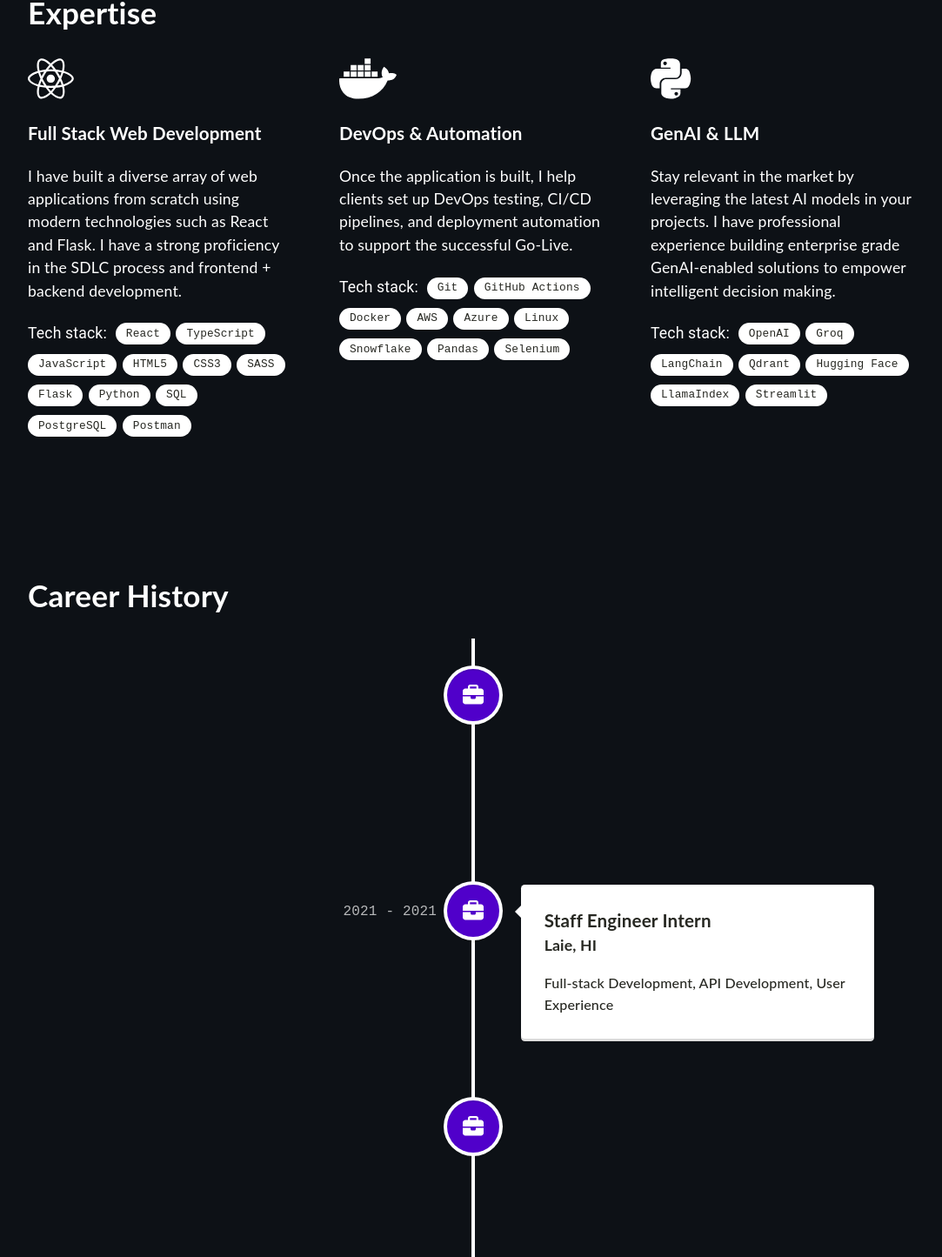
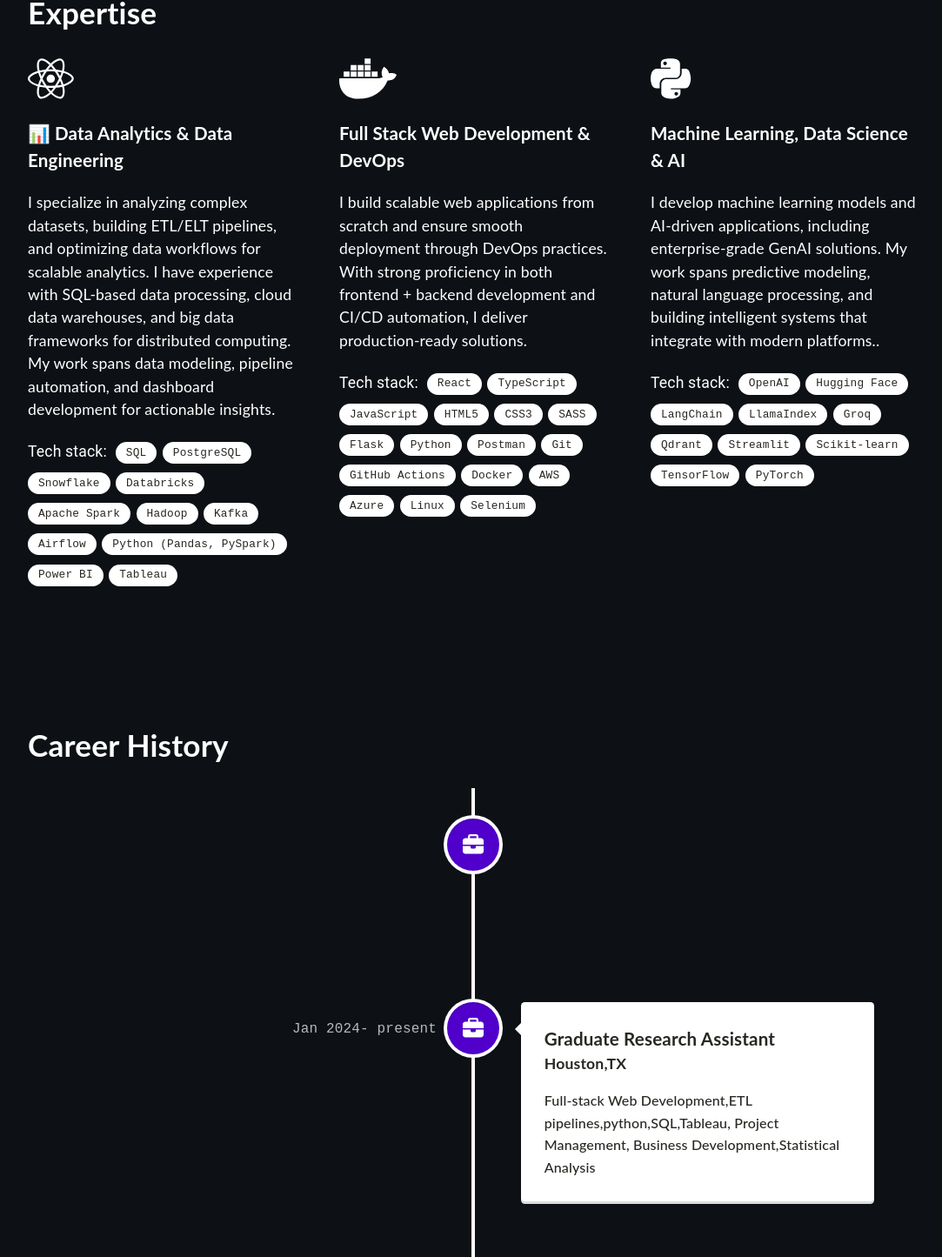
Before and after one commit to NAVYAMADHURI-BAGIREDDY/react-portfolio-template, a React (Create React App) app: page / in a window 1280 px wide. Shown: the part 928-2373 px from the top of the page at 87% size, without its empty margins (96-1179 px from the left). Built offline with nearby package versions, Linux system fonts and the light colour scheme.

Commit message:
timeline changes

```diff
--- a/src/components/Expertise.tsx
+++ b/src/components/Expertise.tsx
@@ -6,6 +6,20 @@
 import '../assets/styles/Expertise.scss';
 
 const labelsFirst = [
+    "SQL",
+    "PostgreSQL",
+    "Snowflake",
+    "Databricks",
+    "Apache Spark",
+    "Hadoop",
+    "Kafka",
+    "Airflow",
+    "Python (Pandas, PySpark)",
+    "Power BI",
+    "Tableau"
+];
+
+const labelsSecond = [
     "React",
     "TypeScript",
     "JavaScript",
@@ -14,31 +28,27 @@
     "SASS",
     "Flask",
     "Python",
-    "SQL",
-    "PostgreSQL",
-    "Postman"
-];
-
-const labelsSecond = [
+    "Postman",
     "Git",
     "GitHub Actions",
     "Docker",
     "AWS",
     "Azure",
     "Linux",
-    "Snowflake",
-    "Pandas",
-    "Selenium",
+    "Selenium"
 ];
 
 const labelsThird = [
     "OpenAI",
+    "Hugging Face",
+    "LangChain",
+    "LlamaIndex",
     "Groq",
-    "LangChain",
     "Qdrant",
-    "Hugging Face",
-    "LlamaIndex",
     "Streamlit",
+    "Scikit-learn",
+    "TensorFlow",
+    "PyTorch"
 ];
 
 function Expertise() {
@@ -49,8 +59,8 @@
             <div className="skills-grid">
                 <div className="skill">
                     <FontAwesomeIcon icon={faReact} size="3x"/>
-                    <h3>Full Stack Web Development</h3>
-                    <p>I have built a diverse array of web applications from scratch using modern technologies such as React and Flask. I have a strong proficiency in the SDLC process and frontend + backend development.</p>
+                    <h3>📊 Data Analytics & Data Engineering</h3>
+                    <p>I specialize in analyzing complex datasets, building ETL/ELT pipelines, and optimizing data workflows for scalable analytics. I have experience with SQL-based data processing, cloud data warehouses, and big data frameworks for distributed computing. My work spans data modeling, pipeline automation, and dashboard development for actionable insights.</p>
                     <div className="flex-chips">
                         <span className="chip-title">Tech stack:</span>
                         {labelsFirst.map((label, index) => (
@@ -61,8 +71,8 @@
 
                 <div className="skill">
                     <FontAwesomeIcon icon={faDocker} size="3x"/>
-                    <h3>DevOps & Automation</h3>
-                    <p>Once the application is built, I help clients set up DevOps testing, CI/CD pipelines, and deployment automation to support the successful Go-Live.</p>
+                    <h3>Full Stack Web Development & DevOps</h3>
+                    <p>I build scalable web applications from scratch and ensure smooth deployment through DevOps practices. With strong proficiency in both frontend + backend development and CI/CD automation, I deliver production-ready solutions.</p>
                     <div className="flex-chips">
                         <span className="chip-title">Tech stack:</span>
                         {labelsSecond.map((label, index) => (
@@ -73,8 +83,8 @@
 
                 <div className="skill">
                     <FontAwesomeIcon icon={faPython} size="3x"/>
-                    <h3>GenAI & LLM</h3>
-                    <p>Stay relevant in the market by leveraging the latest AI models in your projects. I have professional experience building enterprise grade GenAI-enabled solutions to empower intelligent decision making.</p>
+                    <h3>Machine Learning, Data Science & AI</h3>
+                    <p>I develop machine learning models and AI-driven applications, including enterprise-grade GenAI solutions. My work spans predictive modeling, natural language processing, and building intelligent systems that integrate with modern platforms..</p>
                     <div className="flex-chips">
                         <span className="chip-title">Tech stack:</span>
                         {labelsThird.map((label, index) => (
--- a/src/components/Main.tsx
+++ b/src/components/Main.tsx
@@ -20,7 +20,8 @@
             <a href="https://www.linkedin.com/in/navyamadhuri/" target="_blank" rel="noreferrer"><LinkedInIcon/></a>
           </div>
           <h1>Navya Madhuri</h1>
-          <p>Transforming Data into Insights & Intelligent Solutions | Data Science • Machine Learning • AI • Full Stack Engineering</p>
+          <p>Transforming Data into Insights & Intelligent Solutions | Data Analyst Data Engineer
+            | Machine Learning • AI • Full Stack Engineering</p>
 
           <div className="mobile_social_icons">
             <a href="https://github.com/NAVYAMADHURI-BAGIREDDY" target="_blank" rel="noreferrer"><GitHubIcon/></a>
--- a/src/components/Timeline.tsx
+++ b/src/components/Timeline.tsx
@@ -12,6 +12,17 @@
       <div className="items-container">
         <h1>Career History</h1>
         <VerticalTimeline>
+        <VerticalTimelineElement
+            className="vertical-timeline-element--work"
+            contentStyle={{ background: 'white', color: 'rgb(39, 40, 34)' }}
+            contentArrowStyle={{ borderRight: '7px solid  white' }}
+            date=" Jan 2024- Dec 2025"
+            iconStyle={{ background: '#5000ca', color: 'rgb(39, 40, 34)' }}
+            icon={<FontAwesomeIcon icon={faBriefcase} />}
+          >
+            <h3 className="vertical-timeline-element-title">Masters in Engineering Data science - CGPA:3.92</h3>
+            <h4 className="vertical-timeline-element-subtitle">University of Houston</h4>
+          </VerticalTimelineElement>
           <VerticalTimelineElement
             className="vertical-timeline-element--work"
             contentStyle={{ background: 'white', color: 'rgb(39, 40, 34)' }}
@@ -20,35 +31,35 @@
             iconStyle={{ background: '#5000ca', color: 'rgb(39, 40, 34)' }}
             icon={<FontAwesomeIcon icon={faBriefcase} />}
           >
-            <h3 className="vertical-timeline-element-title">Technology Consultant</h3>
-            <h4 className="vertical-timeline-element-subtitle">Dallas, TX</h4>
+            <h3 className="vertical-timeline-element-title">Graduate Research Assistant</h3>
+            <h4 className="vertical-timeline-element-subtitle">Houston,TX</h4>
             <p>
-              Full-stack Web Development, GenAI/LLM, Project Management, Business Development
+              Full-stack Web Development,ETL pipelines,python,SQL,Tableau, Project Management, Business Development,Statistical Analysis
             </p>
           </VerticalTimelineElement>
 
           <VerticalTimelineElement
             className="vertical-timeline-element--work"
-            date="2021 - 2021"
+            date="May 2024 - July 2024"
             iconStyle={{ background: '#5000ca', color: 'rgb(39, 40, 34)' }}
             icon={<FontAwesomeIcon icon={faBriefcase} />}
           >
-            <h3 className="vertical-timeline-element-title">Staff Engineer Intern</h3>
-            <h4 className="vertical-timeline-element-subtitle">Laie, HI</h4>
+            <h3 className="vertical-timeline-element-title">Data science for energy transtition</h3>
+            <h4 className="vertical-timeline-element-subtitle">Houston,Tx - Apprenticeship</h4>
             <p>
-              Full-stack Development, API Development, User Experience
+            AI, Machine Learning, Data Science, Statistics, Python, R, Tableau, Geoscience Applications, Climate Modeling, Policy Analysis, Full-stack Development, API Development, User Experience
             </p>
           </VerticalTimelineElement>
           <VerticalTimelineElement
             className="vertical-timeline-element--work"
-            date="2020 - 2020"
+            date="September 2021 - December 2023"
             iconStyle={{ background: '#5000ca', color: 'rgb(39, 40, 34)' }}
             icon={<FontAwesomeIcon icon={faBriefcase} />}
           >
-            <h3 className="vertical-timeline-element-title">Data Analyst Intern</h3>
-            <h4 className="vertical-timeline-element-subtitle">Tokyo, Japan</h4>
+            <h3 className="vertical-timeline-element-title">Analyst - Deloitte</h3>
+            <h4 className="vertical-timeline-element-subtitle"></h4>
             <p>
-              Automation, Data Governance, Statistical Analysis
+
             </p>
           </VerticalTimelineElement>
         </VerticalTimeline>
```
